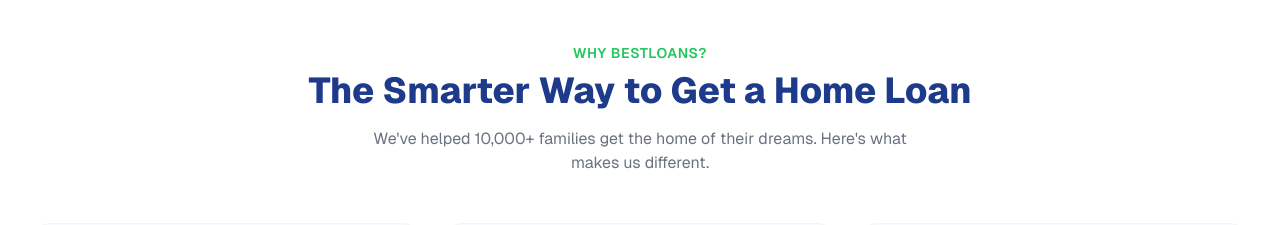
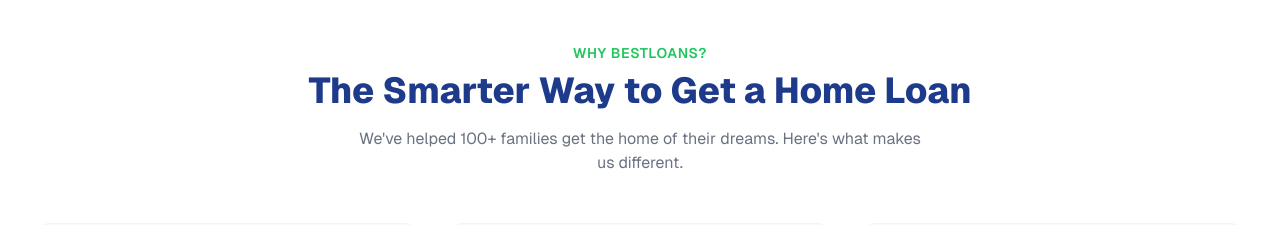
Before and after one commit to AjithSrikumar/bestloans, a Next.js app: page / in a window 1280 px wide. Shown: the part 1380-1605 px from the top of the page. Built offline with nearby package versions, Linux system fonts and the light colour scheme; no server answers.

Commit message:
Update BenefitsSection.tsx

```diff
--- a/components/BenefitsSection.tsx
+++ b/components/BenefitsSection.tsx
@@ -64,7 +64,7 @@
             The Smarter Way to Get a Home Loan
           </h2>
           <p className="text-gray-500 max-w-xl mx-auto text-base">
-            We&apos;ve helped 10,000+ families get the home of their dreams.
+            We&apos;ve helped 100+ families get the home of their dreams.
             Here&apos;s what makes us different.
           </p>
         </div>
```
